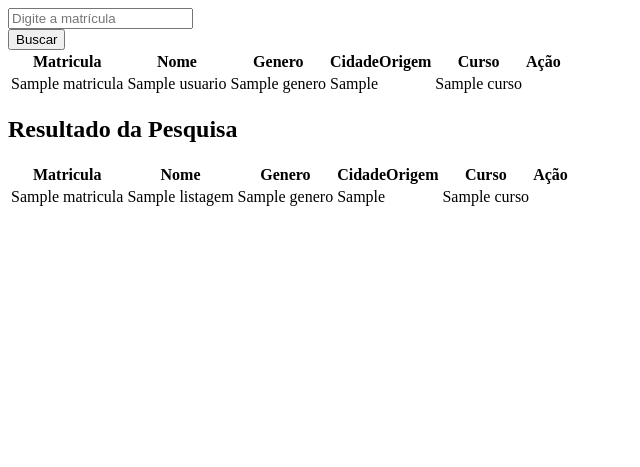
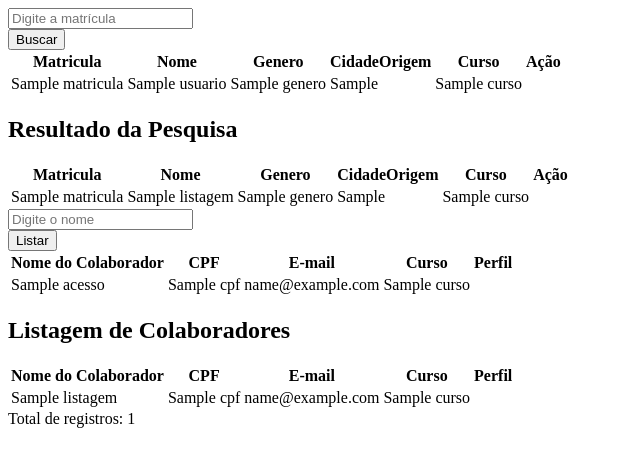
Before and after one commit to prof-lucas-faria/projeto-sru, a CodeIgniter app: the page made by application/views/home.php in a window 1280 px wide. Shown: the top 467 px of the page, without its empty margins (0-640 px from the left). Run offline with CodeIgniter, Linux system fonts and the light colour scheme; tables that the repository leaves empty hold one stand-in row (values such as "Sample post"); the template is opened without the code that fills it: most values are stand-ins (such as "Sample title", 1, 10 or a date in 2020).

Commit message:
Implementando em Acesso Restrito

```diff
--- a/application/views/home.php
+++ b/application/views/home.php
@@ -86,3 +86,96 @@ Usuario_model >
 			</div>
 
 		</section>
+
+
+        <! Sessão do listar colaboradores >
+
+<section id="buscar" class="ligth-bg campoBusca">
+    <div class="form-row">
+        <div class="form-group col-md-3">
+            <input id="busca" name="busca" placeholder="Digite o nome" class="form-control" type="text">
+        </div>
+        <div class="form-group col-md-3">
+            <button  type="button"  class="btn btn-danger">Listar</button>
+        </div>
+    </div>
+</section>
+
+<! Esta sessão traz os dados em forma de tabela feita na consulta listarTodos do modelo
+Acesso_model >
+
+<div class="container">
+        <table class='table'>
+            <tr>
+                <th>Nome do Colaborador</th>
+                <th>CPF</th>
+                <th>E-mail</th>
+                <th>Curso</th>
+                <th>Perfil</th>
+            </tr>
+
+            <?php
+
+            foreach ($acessos as $colaboradores) : ?>
+
+            <tr>
+                <td><?= $colaboradores['nomeColaborador']?></td>
+                <td><?= $colaboradores['cpf']?></td>
+                <td><?= $colaboradores['eMail']?></td>
+                <td><?= $colaboradores['curso']?></td>
+
+            <?php endforeach; ?>
+
+            </tr>
+        </table>
+    </div>
+
+    <! Sessão do resultado da pesquisa >
+
+    <section id="pesquisa" class="light-bg">
+			<div class="container">
+				<div class="row">
+					<div class="col-lg-12 text-center">
+						<div class="section-title">
+                            <h2> Listagem de Colaboradores </h2>
+
+                            <table class='table'>
+                                <tr>
+                                    <th>Nome do Colaborador</th>
+                                    <th>CPF</th>
+                                    <th>E-mail</th>
+                                    <th>Curso</th>
+                                    <th>Perfil</th>
+                                </tr>
+
+                                <?php
+
+                                $contador = 0;
+                                $contador++;
+
+                                foreach ($listagem as $lista) : ?>
+
+                                <tr>
+                                    <td><?= $lista['nomeColaborador']?></td>
+                                    <td><?= $lista['cpf']?></td>
+                                    <td><?= $lista['eMail']?></td>
+                                    <td><?= $lista['curso']?></td>
+
+                                <?php endforeach; ?>
+
+                                </tr>
+
+                            </table>
+
+                            <div class="row">
+                                <div class="col-md-12">
+                                    Total de registros: <?php echo $contador ?>
+                                </div>
+                            </div>
+
+						</div>
+					</div>
+				</div>
+			</div>
+
+		</section>
```
Also changed, not shown: application/controllers/AcessoRestrito.php (deleted, +0 -23 lines), application/controllers/HomeController.php (+20 -2 lines), application/models/AcessoRestrito_model.php (deleted, +0 -38 lines), application/models/Acesso_model.php (added, +37 -0 lines), application/views/listaColaboradores.php (deleted, +0 -57 lines), application/.htaccess.
